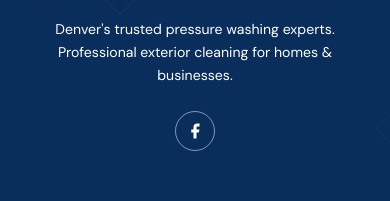
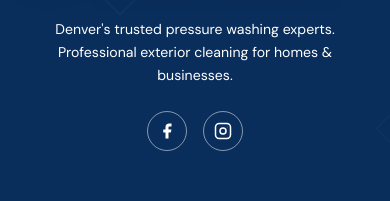
Before and after one commit to IggyNunez/standoutexteriors, a Next.js app: page /terms in a window 390 px wide. Shown: the part 1179-1380 px from the top of the page. Built offline with nearby package versions, Linux system fonts and the light colour scheme.

Commit message:
feat: add Instagram link to footer and mobile nav drawer
Co-Authored-By: Claude Sonnet 4.6 <noreply@anthropic.com>

```diff
--- a/src/components/layout/Footer.tsx
+++ b/src/components/layout/Footer.tsx
@@ -79,6 +79,20 @@ export default function Footer() {
             >
               <svg width="18" height="18" viewBox="0 0 24 24" fill="currentColor">
                 <path d="M18 2h-3a5 5 0 0 0-5 5v3H7v4h3v8h4v-8h3l1-4h-4V7a1 1 0 0 1 1-1h3z"/>
+              </svg>
+            </a>
+            <a
+              href={SOCIAL.instagram}
+              target="_blank"
+              rel="noopener noreferrer"
+              aria-label="Instagram"
+              className="w-10 h-10 rounded-full flex items-center justify-center transition-all duration-200 hover:bg-white/15 hover:scale-110"
+              style={{ border: "1px solid rgba(255,255,255,0.5)" }}
+            >
+              <svg width="18" height="18" viewBox="0 0 24 24" fill="none" stroke="currentColor" strokeWidth="2" strokeLinecap="round" strokeLinejoin="round">
+                <rect x="2" y="2" width="20" height="20" rx="5" ry="5"/>
+                <circle cx="12" cy="12" r="4"/>
+                <circle cx="17.5" cy="6.5" r="0.5" fill="currentColor" stroke="none"/>
               </svg>
             </a>
           </div>
--- a/src/components/layout/Nav.tsx
+++ b/src/components/layout/Nav.tsx
@@ -433,6 +433,19 @@ export default function Nav() {
                     >
                       <FacebookIcon className="w-4 h-4" />
                     </a>
+                    <a
+                      href={SOCIAL.instagram}
+                      target="_blank"
+                      rel="noopener noreferrer"
+                      aria-label="Instagram"
+                      className="flex items-center justify-center w-8 h-8 rounded-full border-2 border-blue-900/25 text-blue-900/60 hover:text-blue-900 hover:border-blue-900/50 transition-all"
+                    >
+                      <svg width="16" height="16" viewBox="0 0 24 24" fill="none" stroke="currentColor" strokeWidth="2" strokeLinecap="round" strokeLinejoin="round">
+                        <rect x="2" y="2" width="20" height="20" rx="5" ry="5"/>
+                        <circle cx="12" cy="12" r="4"/>
+                        <circle cx="17.5" cy="6.5" r="0.5" fill="currentColor" stroke="none"/>
+                      </svg>
+                    </a>
                   </motion.div>
                 </div>
               </div>
--- a/src/lib/constants.ts
+++ b/src/lib/constants.ts
@@ -22,7 +22,7 @@ export const TAGLINE = "Denver's Trusted Pressure Washing Experts";
 // ── Social ──
 export const SOCIAL = {
   facebook: "https://www.facebook.com/standoutsolution/",
-  instagram: "#",
+  instagram: "https://www.instagram.com/standoutexterior/",
   nextdoor: "https://nextdoor.com/pages/ridge-curwood-pressure-washing-denver-nc/",
 };
 
```
